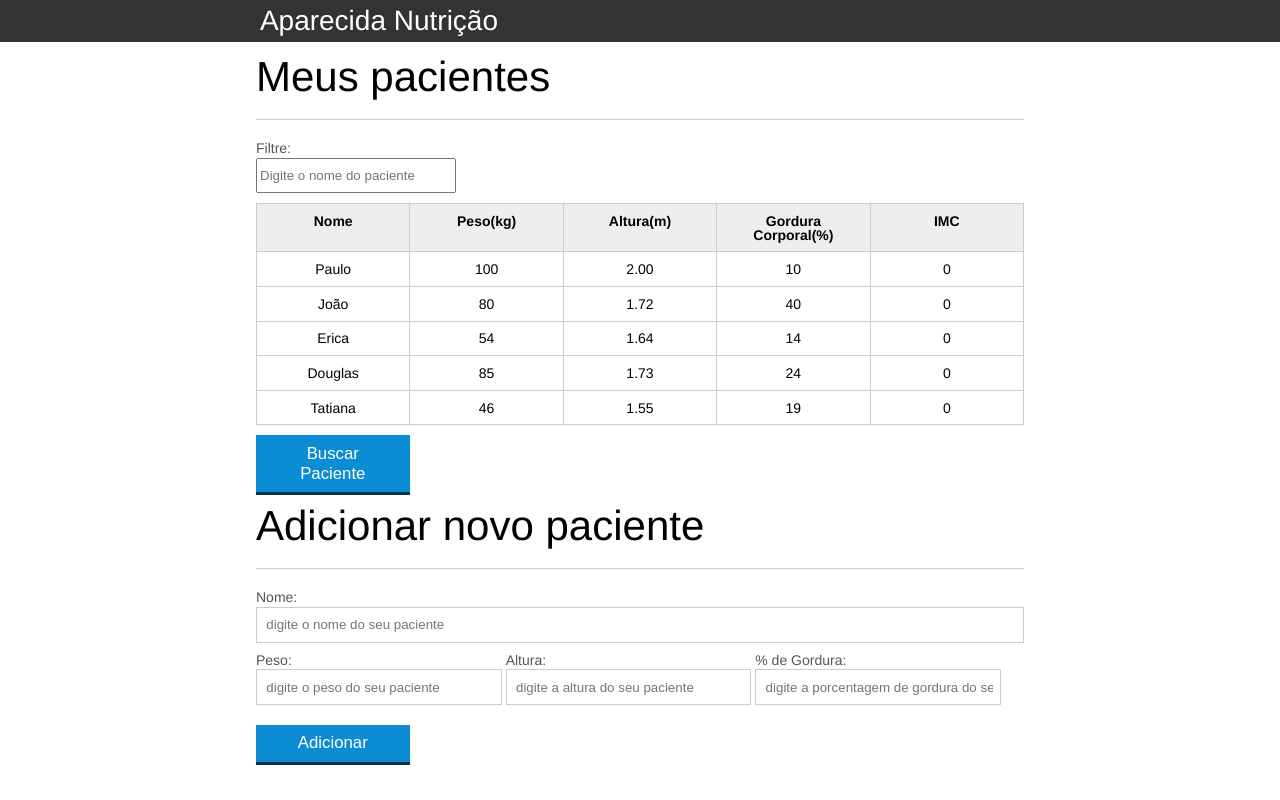
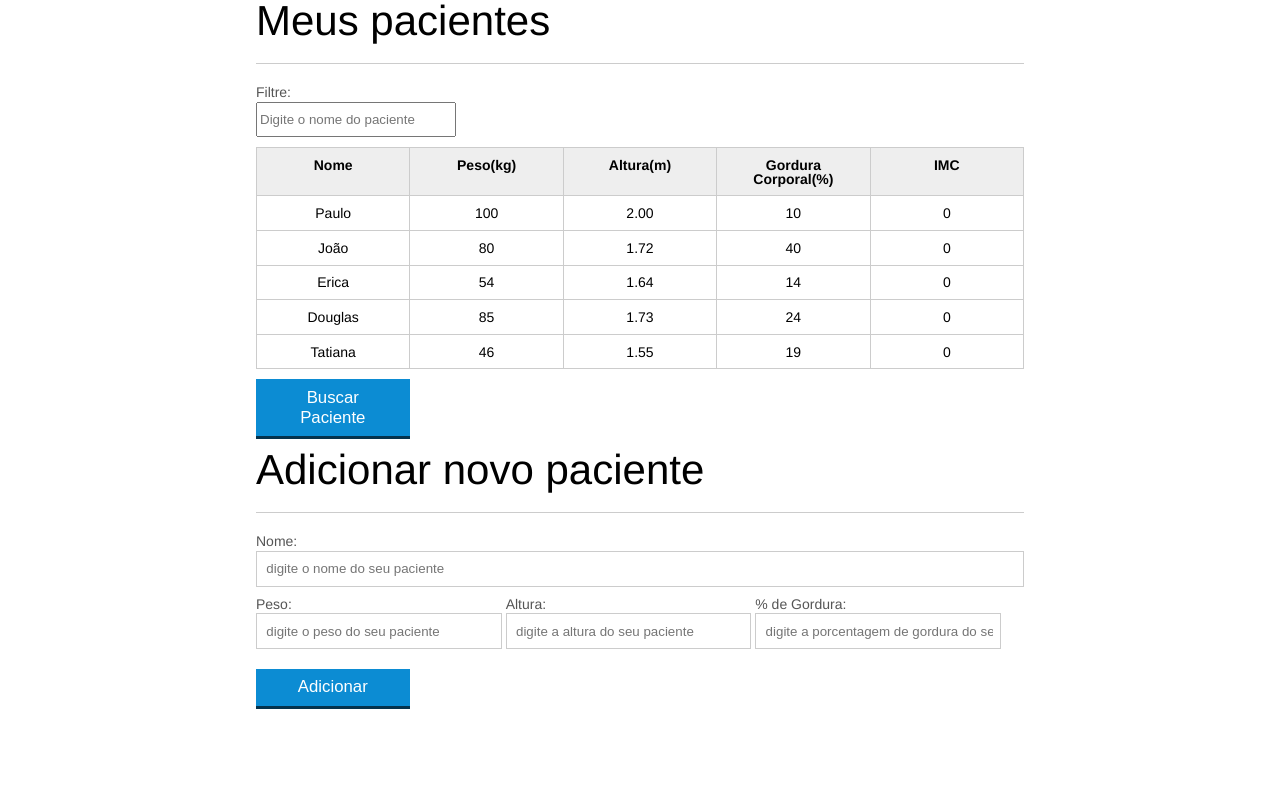
Before and after one commit to FabioCostaa/Tabela-IMC, a plain HTML site: page index.html in a window 1280 px wide. Drawn offline with Linux system fonts and the light colour scheme; a script that the page names is missing.

Commit message:
Update index.html

```diff
--- a/index.html
+++ b/index.html
@@ -2,7 +2,7 @@
 <html lang="pt-br">
 	<head>
 		<meta charset="UTF-8">
-		<title>Aparecida Nutrição</title>
+		<title>Tabela IMC</title>
 		<link rel="icon" href="favicon.ico" type="image/x-icon">
 		<link rel="stylesheet" type="text/css" href="css/reset.css">
 		<link rel="stylesheet" type="text/css" href="css/index.css">
@@ -10,11 +10,7 @@
 	</head>
 	<body>
 
-		<header>
-			<div class="container">
-				<h2 class="titulo">Aparecida Nutrição</h2>
-			</div>
-		</header>
+
 		<main>
 			<section class="container">
 				<h2>Meus pacientes</h2>
```
